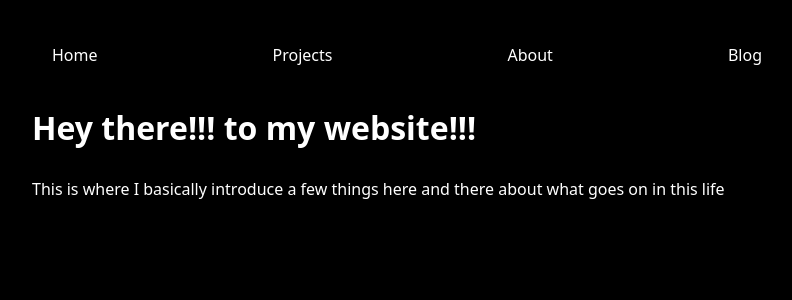
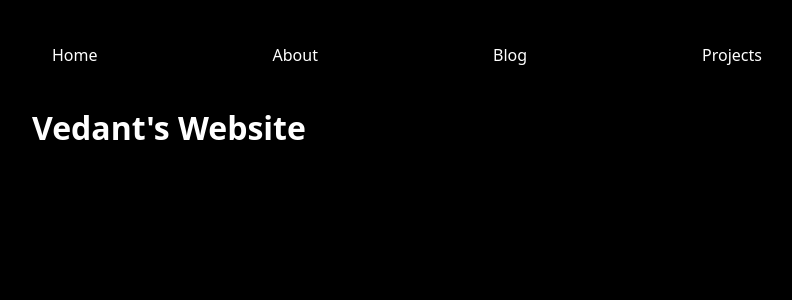
Before and after one commit to vejhawar0/website, a Next.js app: page / in a window 1280 px wide. Shown: the top 300 px of the page, without its empty margins (233-1025 px from the left). Built offline with nearby package versions, Linux system fonts and the light colour scheme.

Commit message:
Added README containing instructions. Minor refactoring

```diff
--- a/app/layout.tsx
+++ b/app/layout.tsx
@@ -1,6 +1,6 @@
 import { useMDXComponents } from "@/mdx-components.tsx";
 import './globals.css';
-import Navbar from "@/lib/page_elements";
+import Navbar from "@/lib/navbar";
 
 export const metadata = {
   title: 'Next.js',
@@ -10,8 +10,11 @@ export const metadata = {
 export default function RootLayout({ children }) {
   return (
     <html lang="en">
-      < Navbar />
-      <body>{children}</body>
+
+      <body>
+      <Navbar />
+      {children}
+      </body>
     </html>
   );
 }
--- a/app/page.mdx
+++ b/app/page.mdx
@@ -1,3 +1 @@
-# Hey there!!! to my website!!!
-
-This is where I basically introduce a few things here and there about what goes on in this life
+# Vedant's Website
--- a/lib/page_elements.tsx
+++ b/lib/navbar.tsx
@@ -1,5 +1,4 @@
 import Link from "next/link"
-
 
 export default function Navbar() {
   return (
@@ -8,9 +7,10 @@ export default function Navbar() {
       <Link href="/" className="font-semibold text-lg">
         Home
       </Link>
-      <Link href="/projects">Projects</Link>
       <Link href="/about">About</Link>
       <Link href="/blog">Blog</Link>
+      <Link href="/projects">Projects</Link>
+
     </nav>
   )
 }
--- a/next.config.ts
+++ b/next.config.ts
@@ -3,7 +3,7 @@ import createMDX from '@next/mdx'
 /** @type {import('next').NextConfig} */
 const nextConfig = {
   // Configure `pageExtensions` to include markdown and MDX files
-  pageExtensions: ['js', 'jsx', 'md', 'mdx', 'ts', 'tsx'],
+  pageExtensions: ['mdx','tsx'],
   // Optionally, add any other Next.js config below
 }
 
```
Also changed, not shown: mdx-components.tsx (line endings or trailing spaces), 1 other file (tests, documents, lock files or other folders).
